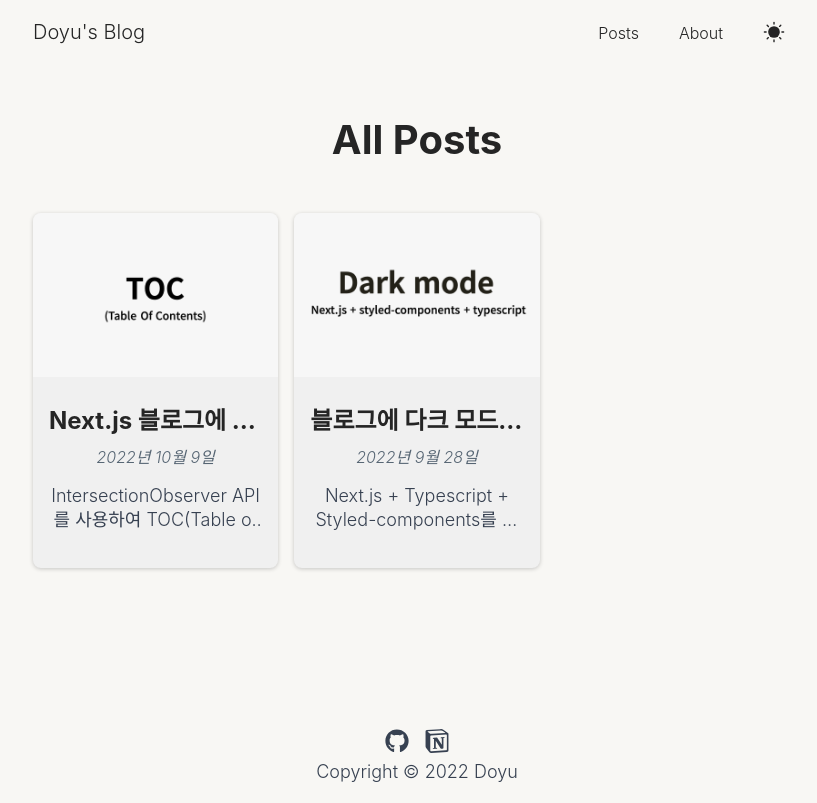
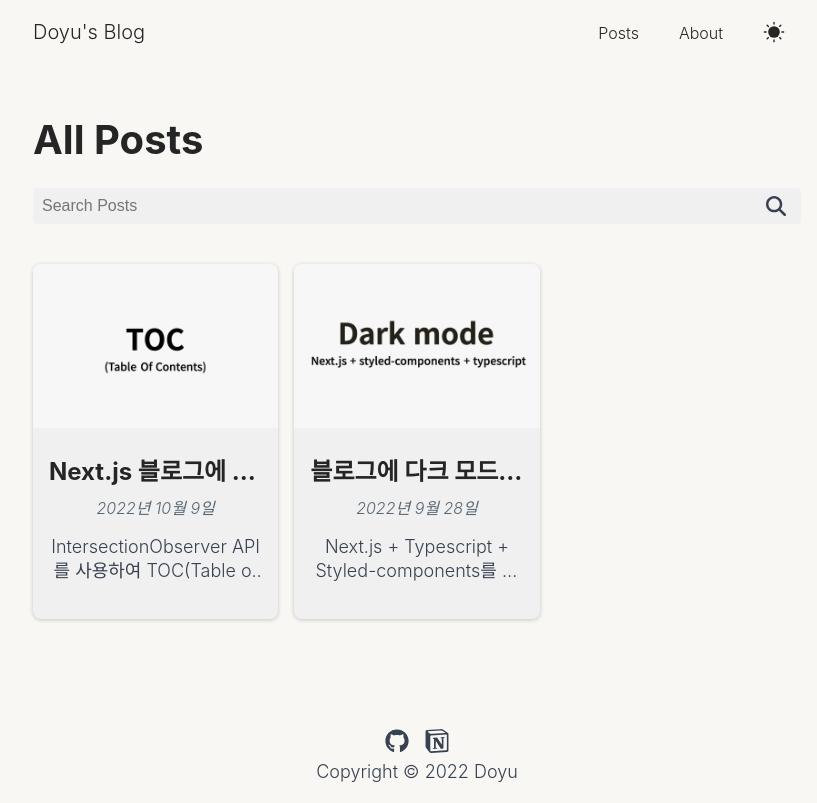
Before and after one commit to YUDONGHYUK/doyu-blog, a Next.js app: page /posts in a window 1280 px wide. Shown: the whole page, without its empty margins (223-1040 px from the left). Built offline with nearby package versions, Linux system fonts and the light colour scheme.

Commit message:
Create post search

```diff
--- /dev/null
+++ b/components/icons/close.tsx
@@ -0,0 +1,16 @@
+type closeIconProps = {
+  size: number;
+};
+
+export default function CloseIcon({ size }: closeIconProps) {
+  return (
+    <svg
+      height={size}
+      width={size}
+      xmlns="http://www.w3.org/2000/svg"
+      viewBox="0 0 320 512"
+    >
+      <path d="M310.6 150.6c12.5-12.5 12.5-32.8 0-45.3s-32.8-12.5-45.3 0L160 210.7 54.6 105.4c-12.5-12.5-32.8-12.5-45.3 0s-12.5 32.8 0 45.3L114.7 256 9.4 361.4c-12.5 12.5-12.5 32.8 0 45.3s32.8 12.5 45.3 0L160 301.3 265.4 406.6c12.5 12.5 32.8 12.5 45.3 0s12.5-32.8 0-45.3L205.3 256 310.6 150.6z" />
+    </svg>
+  );
+}
--- /dev/null
+++ b/components/icons/search.tsx
@@ -0,0 +1,16 @@
+type SearchIconProps = {
+  size: number;
+};
+
+export default function SearchIcon({ size }: SearchIconProps) {
+  return (
+    <svg
+      height={size}
+      width={size}
+      xmlns="http://www.w3.org/2000/svg"
+      viewBox="0 0 512 512"
+    >
+      <path d="M416 208c0 45.9-14.9 88.3-40 122.7L502.6 457.4c12.5 12.5 12.5 32.8 0 45.3s-32.8 12.5-45.3 0L330.7 376c-34.4 25.2-76.8 40-122.7 40C93.1 416 0 322.9 0 208S93.1 0 208 0S416 93.1 416 208zM208 352c79.5 0 144-64.5 144-144s-64.5-144-144-144S64 128.5 64 208s64.5 144 144 144z" />
+    </svg>
+  );
+}
--- /dev/null
+++ b/components/posts-page/SearchButton.tsx
@@ -0,0 +1,26 @@
+import { Dispatch, SetStateAction } from 'react';
+import CloseIcon from '../icons/close';
+import SearchIcon from '../icons/search';
+
+type SearchButtonProps = {
+  search: string;
+  setSearch: Dispatch<SetStateAction<string>>;
+};
+
+const SearchButton = ({ search, setSearch }: SearchButtonProps) => {
+  if (search.length === 0) {
+    return (
+      <div className="search">
+        <SearchIcon size={20} />
+      </div>
+    );
+  } else {
+    return (
+      <button className="close" onClick={() => setSearch('')}>
+        <CloseIcon size={25} />
+      </button>
+    );
+  }
+};
+
+export default SearchButton;
--- a/components/posts/AllPosts.tsx
+++ b/components/posts/AllPosts.tsx
@@ -1,5 +1,8 @@
+import { useState } from 'react';
 import PostsGrid from './PostsGrid';
 import { Post } from '../../types';
+import SearchButton from '../posts-page/SearchButton';
+import CloseIcon from '../icons/close';
 import styled from 'styled-components';
 
 type AllPostsProps = {
@@ -7,10 +10,39 @@
 };
 
 const AllPosts = ({ posts }: AllPostsProps) => {
+  const [search, setSearch] = useState('');
+
+  const searchResults = (search: string, posts: Post[]) => {
+    return posts.filter((post) =>
+      post?.frontMatter?.title.toLowerCase().includes(search.toLowerCase())
+    );
+  };
+
+  const filteredPosts = searchResults(search, posts);
+
   return (
     <Container>
       <Title>All Posts</Title>
-      <PostsGrid posts={posts} />
+      <InputWrapper>
+        <Input
+          type="text"
+          placeholder="Search Posts"
+          value={search}
+          onChange={(e) => setSearch(e.target.value)}
+        />
+        <SearchButton search={search} setSearch={setSearch} />
+      </InputWrapper>
+      {filteredPosts.length > 0 ? (
+        <PostsGrid posts={filteredPosts} />
+      ) : (
+        <NoPosts>
+          No posts found.
+          <button onClick={() => setSearch('')}>
+            <CloseIcon size={16} />
+            Clear Search
+          </button>
+        </NoPosts>
+      )}
     </Container>
   );
 };
@@ -20,7 +52,65 @@
 const Container = styled.section``;
 
 const Title = styled.h2`
+  margin-bottom: 0;
   padding: 1rem 0;
   font-size: ${({ theme }) => theme.font10};
-  text-align: center;
+  text-align: start;
 `;
+
+const InputWrapper = styled.div`
+  position: relative;
+  display: flex;
+  margin-bottom: 2rem;
+
+  .search,
+  .close {
+    position: absolute;
+    top: 13.75px;
+    right: 0;
+    display: flex;
+    align-items: center;
+    width: 35px;
+    height: 25px;
+  }
+
+  svg {
+    fill: ${({ theme }) => theme.text2};
+  }
+`;
+
+const Input = styled.input`
+  width: 100%;
+  margin: 0.5rem 0;
+  padding: 0.5rem;
+  border: 1px solid ${({ theme }) => theme.bg_element};
+  border-radius: 0.25rem;
+  background-color: ${({ theme }) => theme.bg_element};
+  font-size: ${({ theme }) => theme.font4};
+  color: ${({ theme }) => theme.text2};
+
+  :focus {
+    border: 1px solid ${({ theme }) => theme.primary};
+  }
+`;
+
+const NoPosts = styled.span`
+  display: flex;
+  align-items: center;
+  font-size: ${({ theme }) => theme.font4};
+  line-height: 1rem;
+
+  button {
+    display: flex;
+    align-items: center;
+    margin-left: 0.5rem;
+    color: ${({ theme }) => theme.primary};
+    font-size: ${({ theme }) => theme.font4};
+    line-height: 1rem;
+
+    svg {
+      margin-right: 0.2rem;
+      fill: ${({ theme }) => theme.primary};
+    }
+  }
+`;
```
Also changed, not shown: public/images/icon/close.svg (added), public/images/icon/search.svg (added).
